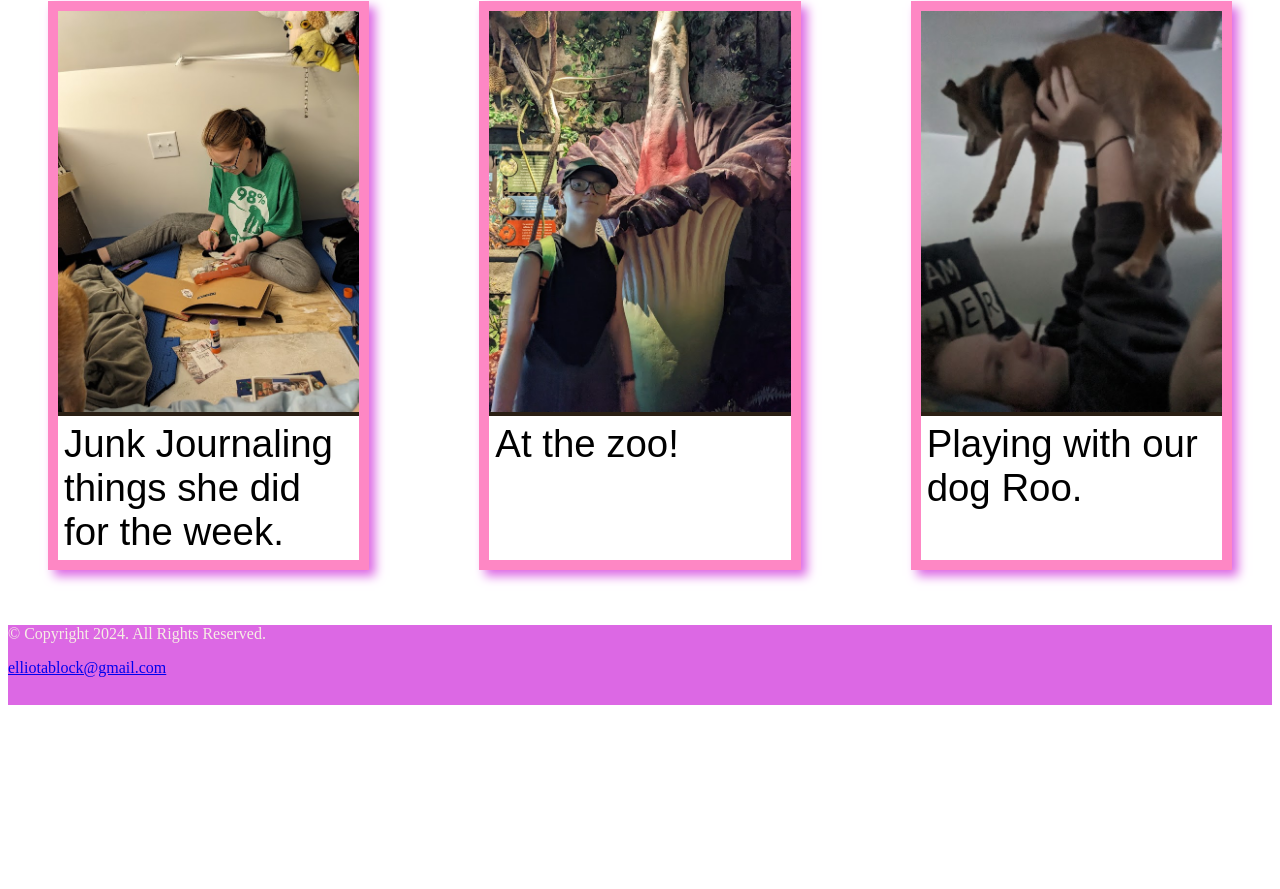
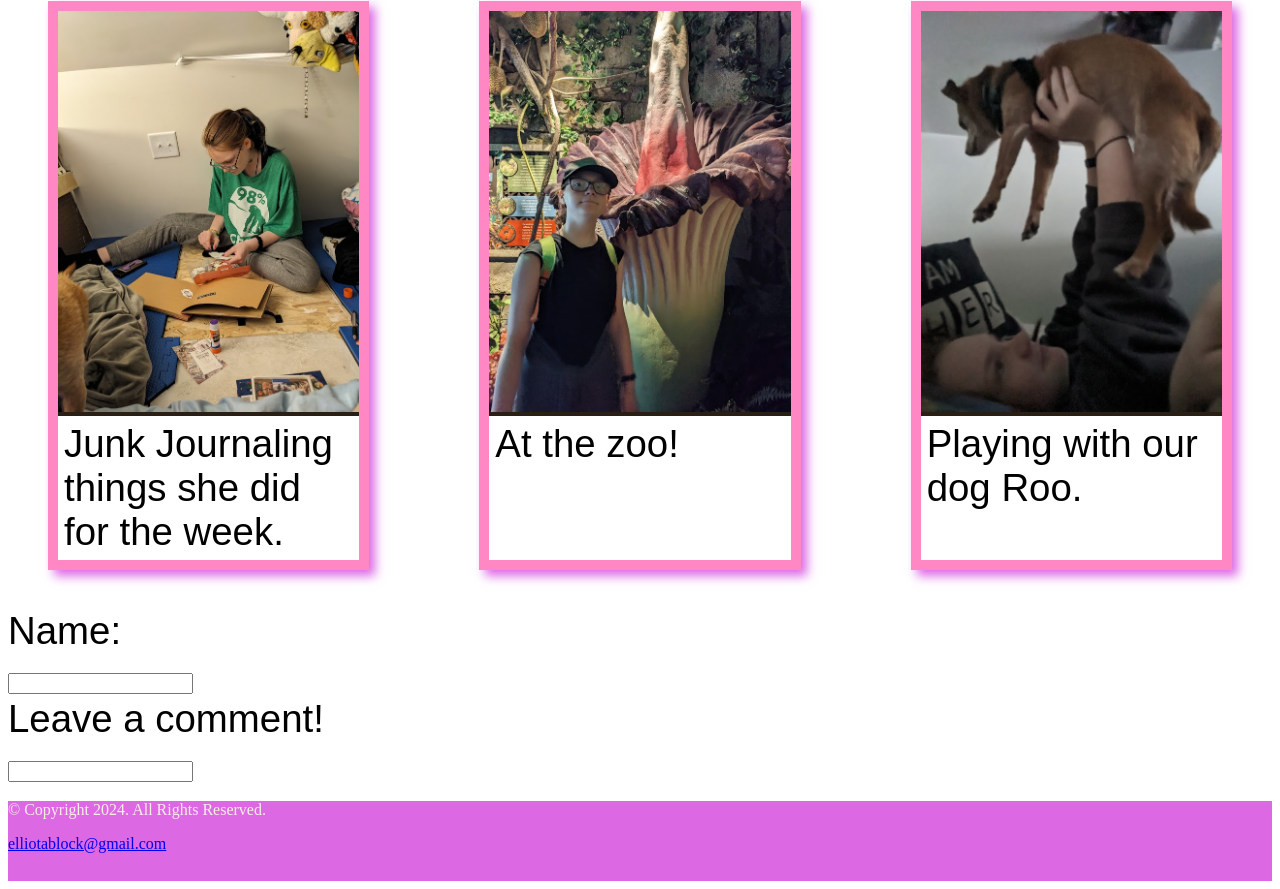
Before and after one commit to Eablock/bioSite, a plain HTML site: page hobby.html in a window 1280 px wide. Shown: the part 1611-2500 px from the top of the page. Before the commit the page ends 2324 px from the top, so only its background shows below. Drawn offline with Linux system fonts and the light colour scheme; a web font is replaced by a local one.

Commit message:
input hobby comment

```diff
--- a/hobby.html
+++ b/hobby.html
@@ -1,12 +1,12 @@
 <!DOCTYPE html>
   <!--
     Elliot Block
-    template.html
+    Hobby.html
     12/7/24
   -->
   <html lang="en">
   <head>
-    <title>Biosite:hobby</title>
+    <title>Biosite:Hobby</title>
     <meta charset="UTF-8">
     <meta name="viewport" content="width=device-width, initial-scale=1">
     <link rel="stylesheet" href="css/styles.css">
@@ -58,6 +58,12 @@
             <figcaption>Playing with our dog Roo.</figcaption>
           </figure>
         </div>
+        <form>
+          <label for="Name">Name:</label><br>
+          <input type="text" id="name" name="name"><br>
+          <label for="comment">Leave a comment!</label><br>
+          <input type="comment" id="comment" name="comment">
+        </form>
     </main>
 
     <footer>
```
